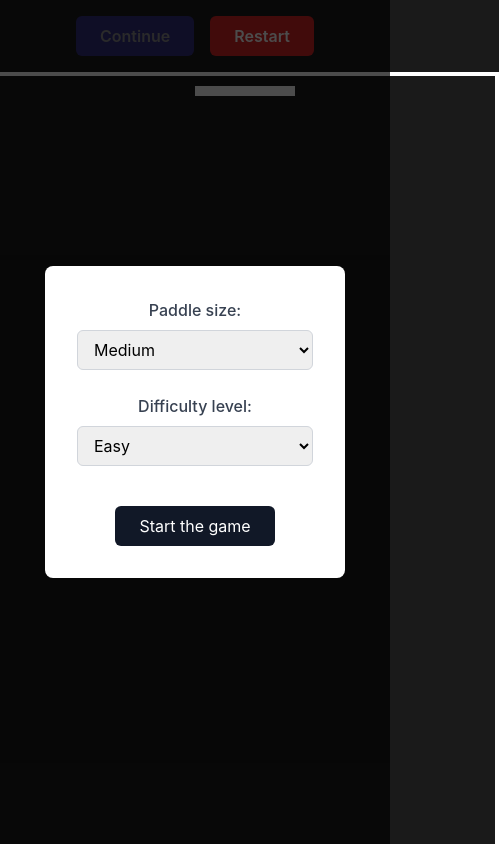
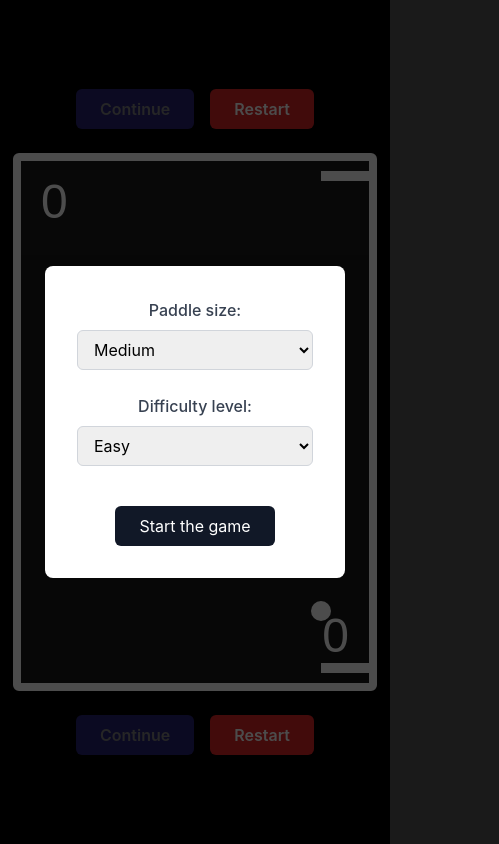
Before and after one commit to vkuznets23/ft_transcendence, a React (Create React App) app in the folder ping-pong/: page / in a window 390 px wide. Shown: the top 844 px of the page, 499 px wide, since content can reach past the window. Built offline with nearby package versions, Linux system fonts and the light colour scheme.

Commit message:
adaptive for mobile but still need to refactor

```diff
--- a/ping-pong/src/components/verticalGame.tsx
+++ b/ping-pong/src/components/verticalGame.tsx
@@ -26,12 +26,35 @@ const VerticalPongGame: React.FC = () => {
   const [gameOver, setGameOver] = useState(false)
   const { playAddPoint, playGameOver, playGameStart, playPong } =
     useGameSounds()
+  const [canvasSize, setCanvasSize] = useState({
+    width: VERTICAL_CANVAS_WIDTH,
+    height: VERTICAL_CANVAS_HEIGHT,
+  })
+
+  useEffect(() => {
+    const handleResize = () => {
+      const screenWidth = window.innerWidth
+
+      // Максимальный размер канваса (ориентирован по ширине)
+      const width = Math.min(screenWidth - 32, VERTICAL_CANVAS_WIDTH) - 10
+      const height = (VERTICAL_CANVAS_HEIGHT / VERTICAL_CANVAS_WIDTH) * width
+
+      setCanvasSize({ width, height })
+    }
+
+    handleResize() // вызываем сразу
+    window.addEventListener('resize', handleResize)
+
+    return () => {
+      window.removeEventListener('resize', handleResize)
+    }
+  }, [])
 
   const [paddleSizeOption, setPaddleSizeOption] =
     useState<PaddleSizeOption>('medium')
   const [difficulty, setDifficulty] = useState<DifficultyOption>('easy')
   const [obstacle, setObstacle] = useState<Obstacle>(() =>
-    generateRandomObstacle(VERTICAL_CANVAS_WIDTH, VERTICAL_CANVAS_HEIGHT)
+    generateRandomObstacle(canvasSize.width, canvasSize.height)
   )
 
   const paddleWidth = PADDLE_HEIGHT_MAP[paddleSizeOption]
@@ -44,11 +67,11 @@ const VerticalPongGame: React.FC = () => {
     setIsRunning(next)
   }, [])
 
-  const player1X = useRef(VERTICAL_CANVAS_WIDTH / 2)
-  const player2X = useRef(VERTICAL_CANVAS_WIDTH / 2)
+  const player1X = useRef(canvasSize.width / 2)
+  const player2X = useRef(canvasSize.width / 2)
 
-  const ballX = useRef(VERTICAL_CANVAS_WIDTH / 2)
-  const ballY = useRef(VERTICAL_CANVAS_HEIGHT / 2)
+  const ballX = useRef(canvasSize.width / 2)
+  const ballY = useRef(canvasSize.height / 2)
 
   const ballSpeedX = useRef(3 * (Math.random() > 0.5 ? 1 : -1))
   const ballSpeedY = useRef(5 * (Math.random() > 0.5 ? 1 : -1))
@@ -73,17 +96,15 @@ const VerticalPongGame: React.FC = () => {
   }, [paddleSizeOption])
 
   const resetBall = useCallback(() => {
-    ballX.current = VERTICAL_CANVAS_WIDTH / 2
-    ballY.current = VERTICAL_CANVAS_HEIGHT / 2
+    ballX.current = canvasSize.width / 2
+    ballY.current = canvasSize.height / 2
     ballSpeedX.current = 3 * (Math.random() > 0.5 ? 1 : -1)
     ballSpeedY.current = 5 * (Math.random() > 0.5 ? 1 : -1)
 
     if (difficulty === 'hard') {
-      setObstacle(
-        generateRandomObstacle(VERTICAL_CANVAS_WIDTH, VERTICAL_CANVAS_HEIGHT)
-      )
+      setObstacle(generateRandomObstacle(canvasSize.width, canvasSize.height))
     }
-  }, [difficulty])
+  }, [canvasSize.height, canvasSize.width, difficulty])
 
   const startGameFromModal = () => {
     playGameStart()
@@ -154,14 +175,14 @@ const VerticalPongGame: React.FC = () => {
     if (player1TouchX.current !== null) {
       player1X.current = Math.min(
         Math.max(player1TouchX.current - paddleWidth / 2, 0),
-        VERTICAL_CANVAS_WIDTH - paddleWidth
+        canvasSize.width - paddleWidth
       )
     }
 
     if (player2TouchX.current !== null) {
       player2X.current = Math.min(
         Math.max(player2TouchX.current - paddleWidth / 2, 0),
-        VERTICAL_CANVAS_WIDTH - paddleWidth
+        canvasSize.width - paddleWidth
       )
     }
 
@@ -170,7 +191,7 @@ const VerticalPongGame: React.FC = () => {
 
     if (
       ballX.current - BALL_SIZE < 0 ||
-      ballX.current + BALL_SIZE > VERTICAL_CANVAS_WIDTH
+      ballX.current + BALL_SIZE > canvasSize.width
     ) {
       ballSpeedX.current *= -1
       playPong()
@@ -187,12 +208,12 @@ const VerticalPongGame: React.FC = () => {
     }
 
     if (
-      ballY.current + BALL_SIZE > VERTICAL_CANVAS_HEIGHT - PADDLE_WIDTH &&
+      ballY.current + BALL_SIZE > canvasSize.height - PADDLE_WIDTH &&
       ballX.current > player2X.current &&
       ballX.current < player2X.current + paddleWidth
     ) {
       ballSpeedY.current *= -1.05
-      ballY.current = VERTICAL_CANVAS_HEIGHT - PADDLE_WIDTH - BALL_SIZE
+      ballY.current = canvasSize.height - PADDLE_WIDTH - BALL_SIZE
       playPong()
     }
 
@@ -211,7 +232,7 @@ const VerticalPongGame: React.FC = () => {
         playAddPoint()
         resetBall()
       }
-    } else if (ballY.current > VERTICAL_CANVAS_HEIGHT) {
+    } else if (ballY.current > canvasSize.height) {
       score1.current += 1
       if (score1.current >= MAX_SCORE) {
         isRunningRef.current = false
@@ -226,6 +247,8 @@ const VerticalPongGame: React.FC = () => {
   }, [
     player1TouchX,
     player2TouchX,
+    canvasSize.width,
+    canvasSize.height,
     paddleWidth,
     difficulty,
     playPong,
@@ -239,8 +262,8 @@ const VerticalPongGame: React.FC = () => {
     (ctx: CanvasRenderingContext2D) => {
       drawVerticalScene({
         ctx,
-        width: VERTICAL_CANVAS_WIDTH,
-        height: VERTICAL_CANVAS_HEIGHT,
+        width: canvasSize.width,
+        height: canvasSize.height,
         paddleWidth,
         ballSize: BALL_SIZE,
         score1: score1.current,
@@ -253,7 +276,7 @@ const VerticalPongGame: React.FC = () => {
         obstacle,
       })
     },
-    [paddleWidth, difficulty, obstacle]
+    [canvasSize.width, canvasSize.height, paddleWidth, difficulty, obstacle]
   )
 
   useGameLoop({
@@ -266,7 +289,8 @@ const VerticalPongGame: React.FC = () => {
   })
 
   return (
-    <div className="flex flex-col items-center gap-4 p-4">
+    <div className="flex items-center justify-center min-h-screen p-6 bg-black">
+      <div className="flex flex-col items-center gap-6">
         <ControlsPanel
           isRunning={isRunning}
           onToggleRunning={toggleRunning}
@@ -292,10 +316,23 @@ const VerticalPongGame: React.FC = () => {
 
         <canvas
           ref={canvasRef}
-        width={VERTICAL_CANVAS_WIDTH}
-        height={VERTICAL_CANVAS_HEIGHT}
-        style={{ border: '4px solid white', backgroundColor: '#1a1a1a' }}
+          width={canvasSize.width}
+          height={canvasSize.height}
+          className="border-8 border-white rounded-md"
         />
+
+        <ControlsPanel
+          isRunning={isRunning}
+          onToggleRunning={toggleRunning}
+          onRestart={() => {
+            isRunningRef.current = false
+            setIsRunning(false)
+            setGameOver(false)
+            setShowModal(true)
+          }}
+          disabled={showModal}
+        />
+      </div>
     </div>
   )
 }
```
Lines whose indentation alone changed are shown as unchanged.
